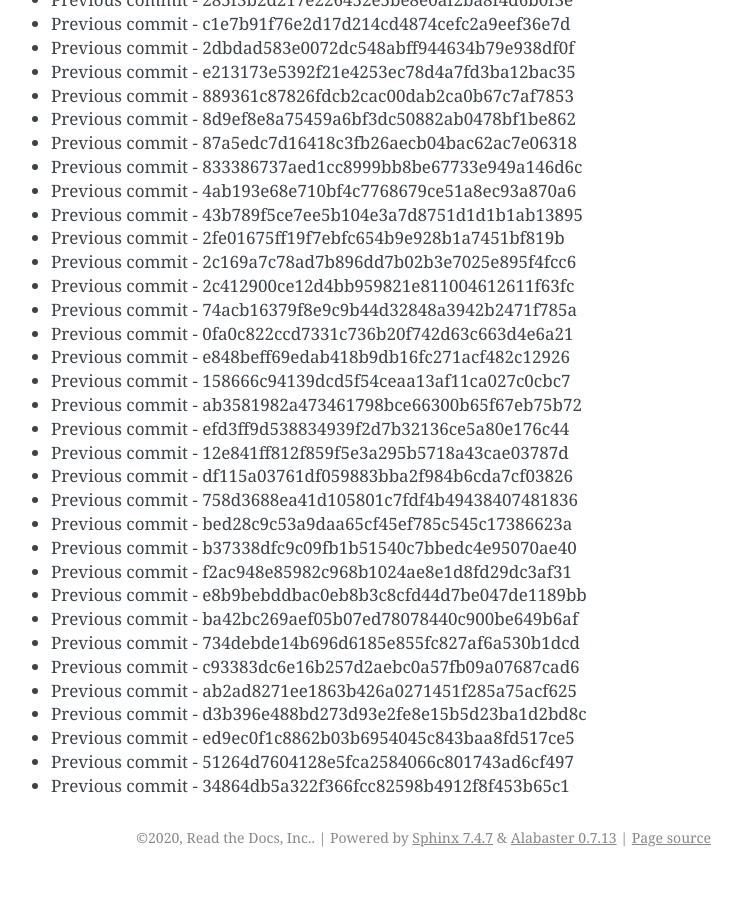
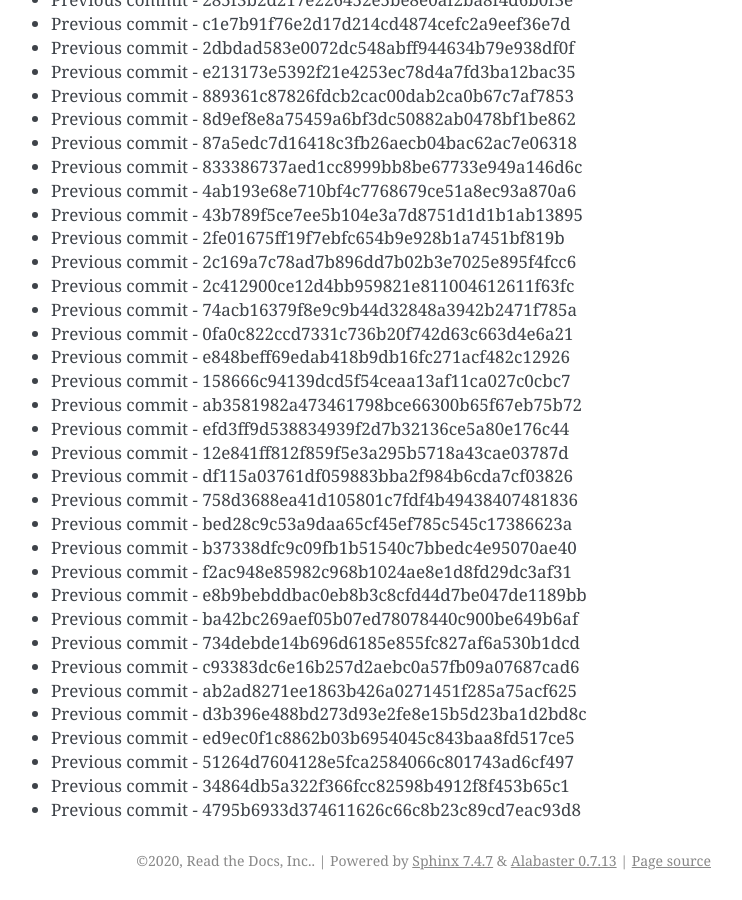
Before and after one commit to readthedocs/rtd-git-stresstest, a Sphinx documentation site: the page built from docs/updates.rst, in a window 1280 px wide and 900 px high, scrolled down 6057 px. Shown: the whole window, without its empty margins (399-1141 px from the left). Built offline with Sphinx 7.4.7, drawn with Linux system fonts in a browser that asks for light colours; before the commit the page ends 6934 px from its top, so only the background shows below that.

Commit message:
Generating commit from previous: 4795b6933d374611626c66c8b23c89cd7eac93d8

```diff
--- a/docs/updates.rst
+++ b/docs/updates.rst
@@ -286,3 +286,4 @@ It can be tested for any performance characteristics.
 * Previous commit - ed9ec0f1c8862b03b6954045c843baa8fd517ce5
 * Previous commit - 51264d7604128e5fca2584066c801743ad6cf497
 * Previous commit - 34864db5a322f366fcc82598b4912f8f453b65c1
+* Previous commit - 4795b6933d374611626c66c8b23c89cd7eac93d8
```
